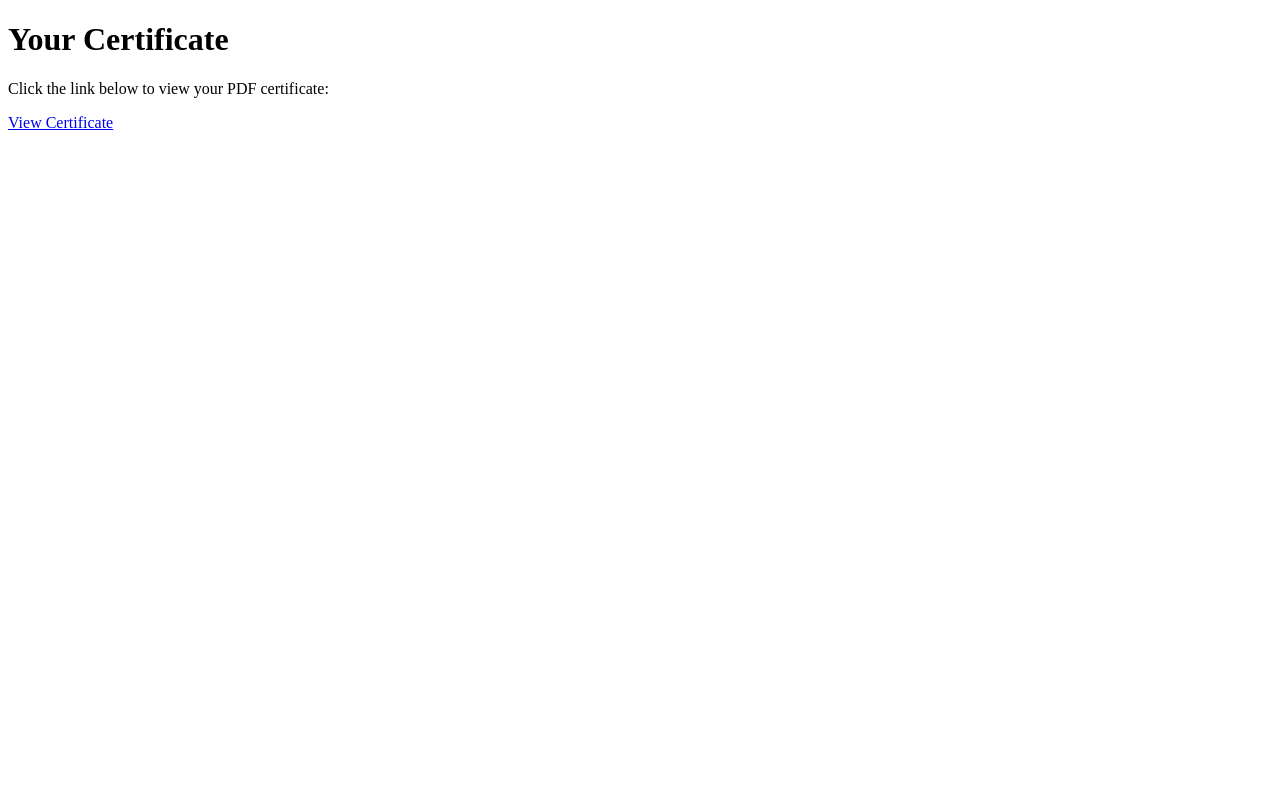
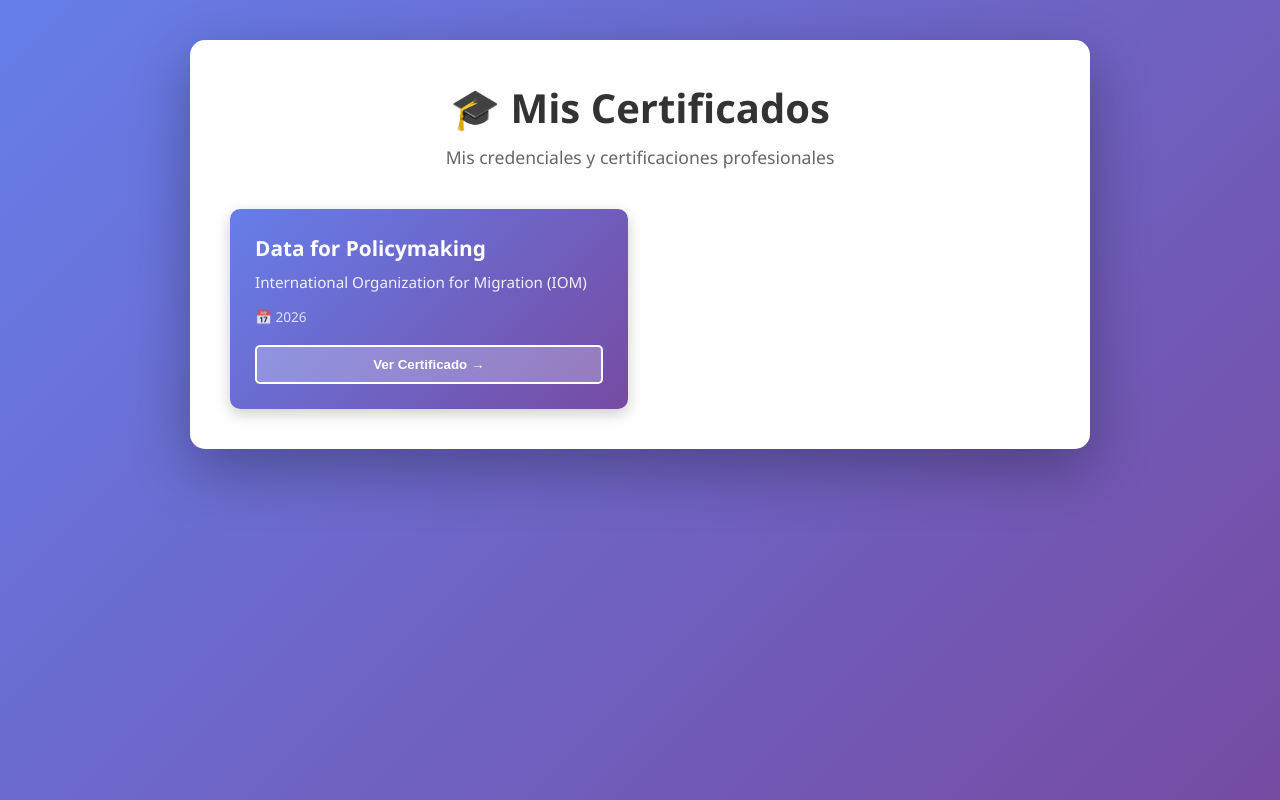
Before and after one commit to rotvaldi/certificates, a plain HTML site: page index.html in a window 1280 px wide. Drawn offline with Linux system fonts and the light colour scheme.

Commit message:
Update index.html with new content

```diff
--- a/index.html
+++ b/index.html
@@ -1,13 +1,128 @@
 <!DOCTYPE html>
-<html lang="en">
+<html lang="es">
 <head>
     <meta charset="UTF-8">
     <meta name="viewport" content="width=device-width, initial-scale=1.0">
-    <title>Certificate Link</title>
+    <title>Mis Certificados</title>
+    <style>
+        * {
+            margin: 0;
+            padding: 0;
+            box-sizing: border-box;
+        }
+
+        body {
+            font-family: 'Segoe UI', Tahoma, Geneva, Verdana, sans-serif;
+            background: linear-gradient(135deg, #667eea 0%, #764ba2 100%);
+            min-height: 100vh;
+            padding: 40px 20px;
+        }
+
+        .container {
+            max-width: 900px;
+            margin: 0 auto;
+            background: white;
+            border-radius: 15px;
+            box-shadow: 0 20px 60px rgba(0, 0, 0, 0.3);
+            padding: 40px;
+        }
+
+        h1 {
+            color: #333;
+            text-align: center;
+            margin-bottom: 10px;
+            font-size: 2.5em;
+        }
+
+        .subtitle {
+            text-align: center;
+            color: #666;
+            margin-bottom: 40px;
+            font-size: 1.1em;
+        }
+
+        .certificates-grid {
+            display: grid;
+            grid-template-columns: repeat(auto-fill, minmax(280px, 1fr));
+            gap: 25px;
+        }
+
+        .certificate-card {
+            background: linear-gradient(135deg, #667eea 0%, #764ba2 100%);
+            border-radius: 10px;
+            padding: 25px;
+            color: white;
+            text-decoration: none;
+            transition: all 0.3s ease;
+            box-shadow: 0 5px 15px rgba(0, 0, 0, 0.2);
+            display: flex;
+            flex-direction: column;
+            justify-content: space-between;
+            min-height: 200px;
+        }
+
+        .certificate-card:hover {
+            transform: translateY(-10px);
+            box-shadow: 0 15px 40px rgba(0, 0, 0, 0.3);
+        }
+
+        .certificate-card h2 {
+            font-size: 1.3em;
+            margin-bottom: 10px;
+            word-wrap: break-word;
+        }
+
+        .certificate-card p {
+            font-size: 0.95em;
+            opacity: 0.9;
+            margin-bottom: 15px;
+            flex-grow: 1;
+        }
+
+        .certificate-card .date {
+            font-size: 0.85em;
+            opacity: 0.8;
+            margin-bottom: 15px;
+        }
+
+        .btn {
+            background: rgba(255, 255, 255, 0.25);
+            border: 2px solid white;
+            color: white;
+            padding: 10px 20px;
+            border-radius: 5px;
+            text-decoration: none;
+            text-align: center;
+            transition: all 0.3s ease;
+            cursor: pointer;
+            font-weight: bold;
+            display: inline-block;
+        }
+
+        .btn:hover {
+            background: white;
+            color: #667eea;
+        }
+    </style>
 </head>
 <body>
-    <h1>Your Certificate</h1>
-    <p>Click the link below to view your PDF certificate:</p>
-    <a href="Certificate%20awarded%20by%20the%20International%20Organization%20for%20Migration%20(IOM)%20in%20Data%20for%20Policymaking%2C%20Risk%20Analysis%20and%20Intelligence.pdf">View Certificate</a>
+    <div class="container">
+        <h1>🎓 Mis Certificados</h1>
+        <p class="subtitle">Mis credenciales y certificaciones profesionales</p>
+
+        <div class="certificates-grid">
+            <!-- CERTIFICADO 1 -->
+            <a href="Certificate%20awarded%20by%20the%20International%20Organization%20for%20Migration%20(IOM)%20in%20Data%20for%20Policymaking%2C%20Risk%20Analysis%20and%20Intelligence.pdf" class="certificate-card" target="_blank">
+                <div>
+                    <h2>Data for Policymaking</h2>
+                    <p>International Organization for Migration (IOM)</p>
+                    <div class="date">📅 2026</div>
+                </div>
+                <button class="btn">Ver Certificado →</button>
+            </a>
+
+            <!-- AGREGAR MÁS CERTIFICADOS AQUÍ -->
+        </div>
+    </div>
 </body>
 </html>
```
